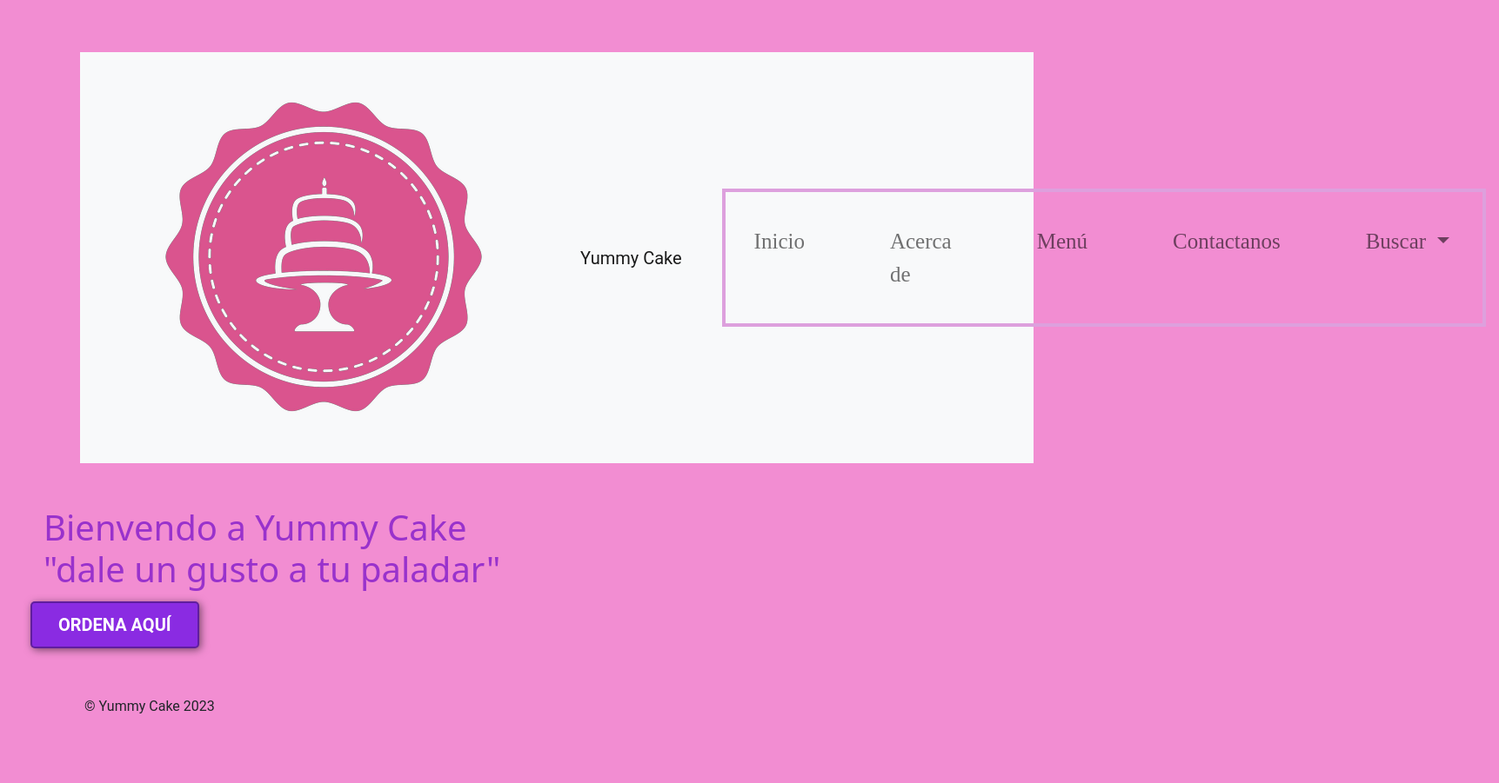
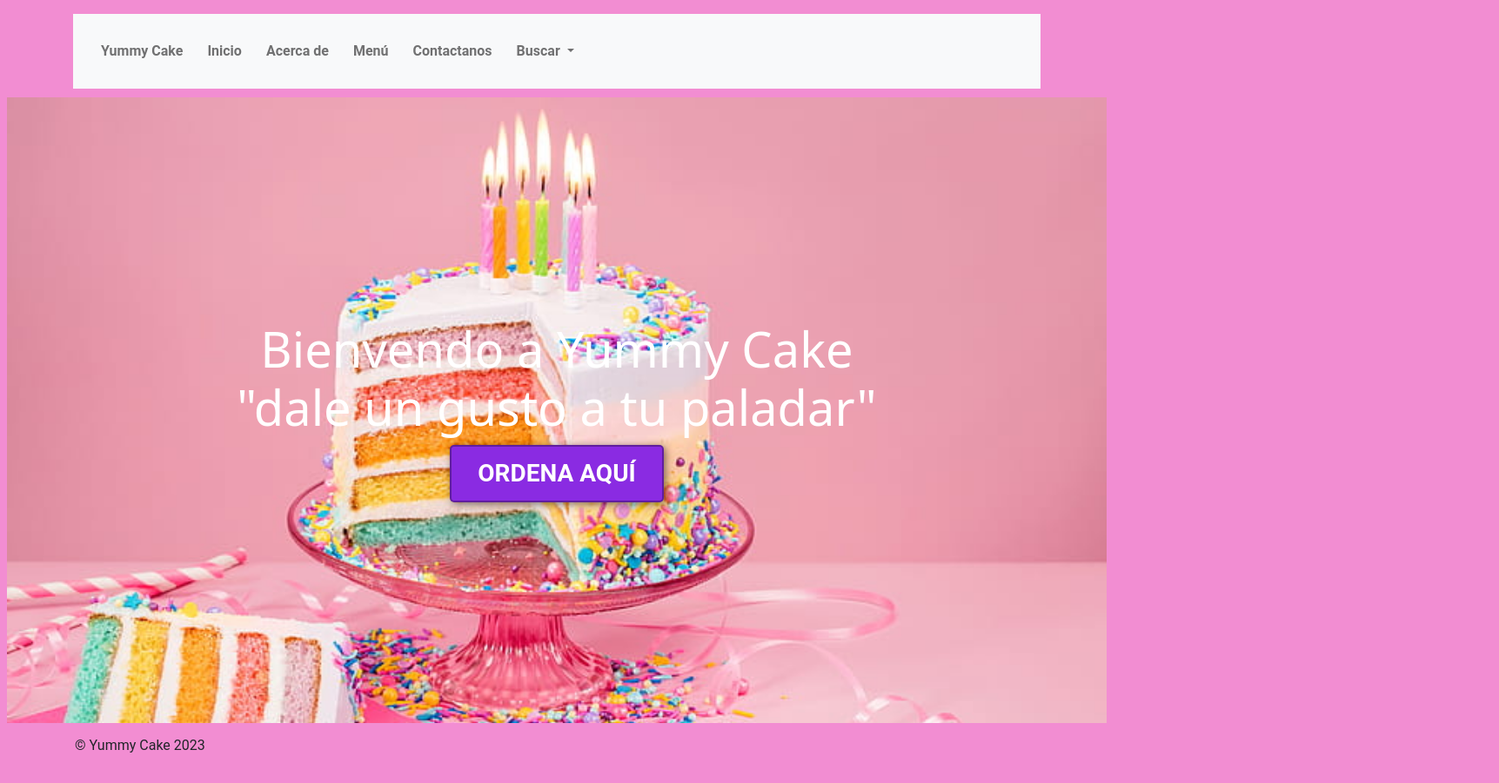
Before and after one commit to MonseSanchez25/curso-desarrollo-web-1, a website: page index..html in a window 1280 px wide. Shown: the whole page at 87% size, 1723 px wide, since content can reach past the window. Drawn offline with nearby package versions, Linux system fonts and the light colour scheme.

Commit message:
cambios a css y html

```diff
--- a/index..html
+++ b/index..html
@@ -13,13 +13,14 @@
     <header>
       <div class="container">
         <nav class="navbar navbar-expand-lg bg-light">
-                    <img class="logoNav" src="./Imagenes/logo.png" alt=" Logo prastelerias Yuumy cake">
-              <a class="navbar-brand" href="./index..html">Yummy Cake</a>
               <button class="navbar-toggler" type="button" data-bs-toggle="collapse" data-bs-target="#navbarNavDropdown" aria-controls="navbarNavDropdown" aria-expanded="false" aria-label="Toggle navigation">
                 <span class="navbar-toggler-icon"></span>
               </button>
               <div class="collapse navbar-collapse" id="navbarNavDropdown">
                 <ul class="navbar-nav">
+                  <li class="nav-item">
+                    <a class="nav-link" aria-current="page" href="./index..html">Yummy Cake</a>
+                  </li>
                   <li class="nav-item">
                     <a class="nav-link" aria-current="page" href="./inicio.html">Inicio</a>
                   </li>
--- a/styles.css
+++ b/styles.css
@@ -1,46 +1,66 @@
-* {margin: 10px;
-    padding: 5px;  box-sizing: border-box; }
+* { box-sizing: border-box; margin: 2px ;padding:2px;}
 
- body{ font-family: 'Roboto', sans-serif;
-        margin: 0;}
+ body{ font-family: 'Roboto', sans-serif;}
 
-h1 {
-    color:darkorchid;
-font-size: font-size: 3.5em;
-font-family: system-ui, -apple-system, BlinkMacSystemFont, 'Segoe UI', Roboto, Oxygen, Ubuntu, Cantarell, 'Open Sans', 'Helvetica Neue', sans-serif;}
+h1 {color:darkorchid; font-size:3.5em;font-family: system-ui, -apple-system, BlinkMacSystemFont, 'Segoe UI', Roboto, Oxygen, Ubuntu, Cantarell, 'Open Sans', 'Helvetica Neue', sans-serif;}
 
 h2 { color: #f28dd2;
      font-size: 2.7em;
     text-align:justify;}
 
-#p-derechos-reservados {
-    font-size: 15px;
-    font-family: Arial, Helvetica, sans-serif;}
+.ulIndex{ font-family: 'Roboto', sans-serif; color: red;}
 
-.footerIndex {
-    background-color:plum;
-font-size: 10px;
-border-style: dashed;
-font-family: monospace;}
+#hero{
+    display: flex;
+    align-items: center;
+    justify-content: center;
+    text-align: center;
+    flex-direction: column;
+    height: 90vh;
+    background-image:url("Imagenes/holiday-birthday-cake-candle-pastry-hd-wallpaper-preview.jpg");
+    background-repeat: no-repeat;
+    background-size: cover;
+    background-position: center center;
+}
 
-.ulIndex { padding: 5px 12px;
+#hero h1{
+    color: white;
+}
+
+#hero button{
+    font-size: 1.75em;
+}
+
+.conteiner { margin: 0;
+    padding: 25px 30px;
+    font-weight: bold;
+    color: blueviolet;
+    font-size: 1.6em;}
+
+.navbar-nav { padding: 5px 12px;
     text-decoration: none;
     font-weight: bold;
     color: black;}
 
-a {color: white; text-decoration: none;}
+.navbar navbar-expand-lg bg-light {display: flex;
+    flex-direction: column;
+    align-items: center;}
 
-.logoNav {margin: 0;
-    padding: 25px 30px;}
-.navbar-brand {}
+.navbar-brand { padding: 5px 5px;
+    text-decoration: none;
+    font-weight: bold;
+    color: black;}
+
 .CarritoDeCompras {width: 150px;height: 150px;}
 
-.navbar-nav {font-family:'Times New Roman', Times, serif;
-    font-size: 25px;
-   display:flex; gap: 2rem; border: 4px; border-style: solid; border-color: plum;
-justify-content:space-between; color: white; align-items:stretch;}
+.navbar-nav {padding: 5px 12px;
+    text-decoration: none;
+    font-weight: bold;
+    color: black;}
 
-.container-fluid {flex-shrink: 0; flex-grow: 1; border: 4px; border-style: solid; border-color:#f28dd2; background-color:orchid; align-items:stretch; display: flex; align-items: center; justify-content: space-between;}
+.conteiner {display: flex;
+    flex-direction: column;
+    align-items: center;}
 
 .cover {background-color: #f28dd2;}
 
@@ -57,13 +77,21 @@
 button:hover{
     background-color: rgb(101, 33, 165);}
 
+.container-fluid {flex-shrink: 0; flex-grow: 1; border: 4px; border-style: solid; border-color:#f28dd2; background-color:orchid; align-items:stretch; display: flex; align-items: center; justify-content: space-between;}
 
+.cover {background-color: #f28dd2;}
 
-
-
-
-
-
-
+    button{
+        font-size: 1.25em;
+        font-weight: bold;
+        padding: 10px 30px;
+        border-radius: 5px;
+        border: 2px solid rgba(0,0,0,0.3);
+        box-shadow: 2px 2px 10px rgba(0,0,0,0.5);
+        color: white;
+        background-color: blueviolet;
+    }
+    button:hover{
+        background-color: rgb(101, 33, 165);}
 
 @media only screen and (min-width: 320px) and (max-width: 500px){.nav-bar{flex-direction: column;}}
```
Also changed, not shown: Imagenes/holiday-birthday-cake-candle-pastry-hd-wallpaper-preview.jpg (added).
